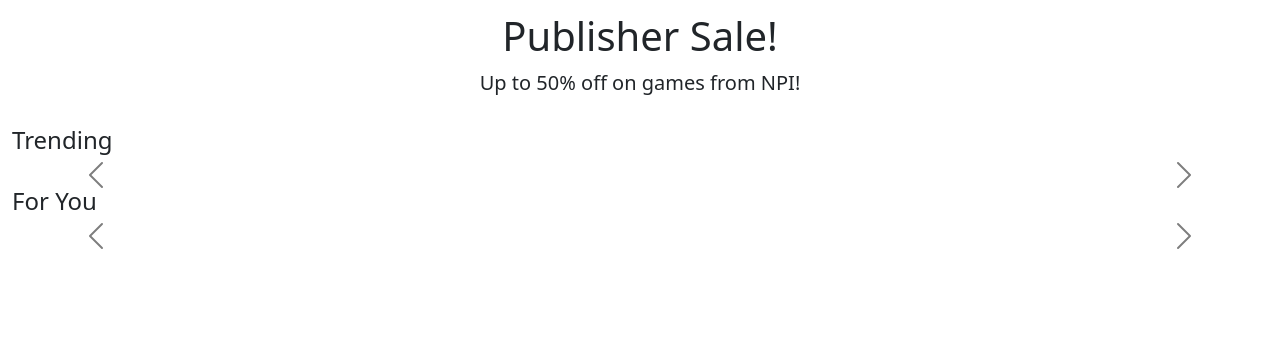
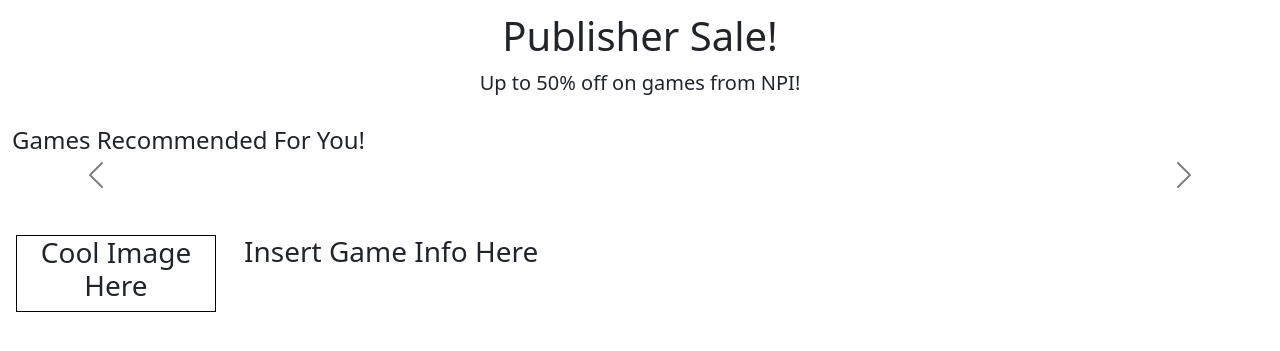
Before and after one commit to Hunter-Wigal/CS440-Team-Delta, a Django app: page /games in a window 1280 px wide. Shown: the part 74-425 px from the top of the page. Run offline with Django 5.2, Linux system fonts and the light colour scheme.

Commit message:
Made Games Page look closer to mock up

```diff
--- a/delta_marketplace/app/templates/Layouts/games.html
+++ b/delta_marketplace/app/templates/Layouts/games.html
@@ -25,17 +25,8 @@
 
   <h1>Publisher Sale!</h1>
   <p>Up to 50% off on games from NPI!</p>
-  <div class="container">
-    <div class="row justify-content-center">
 
-  </div>
-
-  </div>
-
-  <!-- Can't figure out how to add the games to the carousel: only one of them can be active. Might need css or javascript -->
-
-
-  <h1 style="font-size:24px; align-self:flex-start; width:fit-content; padding:12px;">Trending</h1>
+  <h1 style="font-size:24px; align-self:flex-start; width:fit-content; padding:12px;">Games Recommended For You!</h1>
   <div id="carouselExampleDark" class="carousel carousel-dark slide">
     <div class="carousel-inner">
 
@@ -56,29 +47,22 @@
       <span class="visually-hidden">Next</span>
     </button>
   </div>
-</body>
 
-<h1 style="font-size:24px; align-self:flex-start; width:fit-content; padding:12px;">For You</h1>
-  <div id="carouselExampleDark" class="carousel carousel-dark slide">
-    <div class="carousel-inner">
+  <br>
+  <br>
 
-      <div class="carousel-item" data-bs-interval="10000">
-        <img class="d-block w-100">
-        <div class="carousel-caption d-none d-md-block">
 
-        </div>
-      </div>
+  <div class="d-flex">
+ <div class="d-inline-block">
+     <div class="col mx-3 game">
+      <h3>Cool Image Here</h3>
     </div>
-
-    <button class="carousel-control-prev" type="button" data-bs-target="#carouselExampleDark" data-bs-slide="prev">
-      <span class="carousel-control-prev-icon" aria-hidden="true"></span>
-      <span class="visually-hidden">Previous</span>
-    </button>
-    <button class="carousel-control-next" type="button" data-bs-target="#carouselExampleDark" data-bs-slide="next">
-      <span class="carousel-control-next-icon" aria-hidden="true"></span>
-      <span class="visually-hidden">Next</span>
-    </button>
-  </div>
-</body>
+ </div>
+ <div class="d-inline-block">
+     <div class="container">
+        <h3>Insert Game Info Here</h3>
+    </div>
+ </div>
+</div>
 
 {% endblock %}
```
